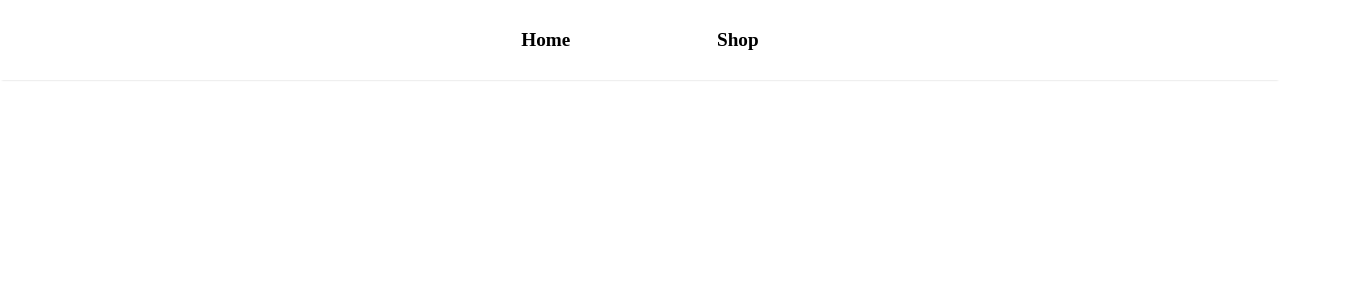
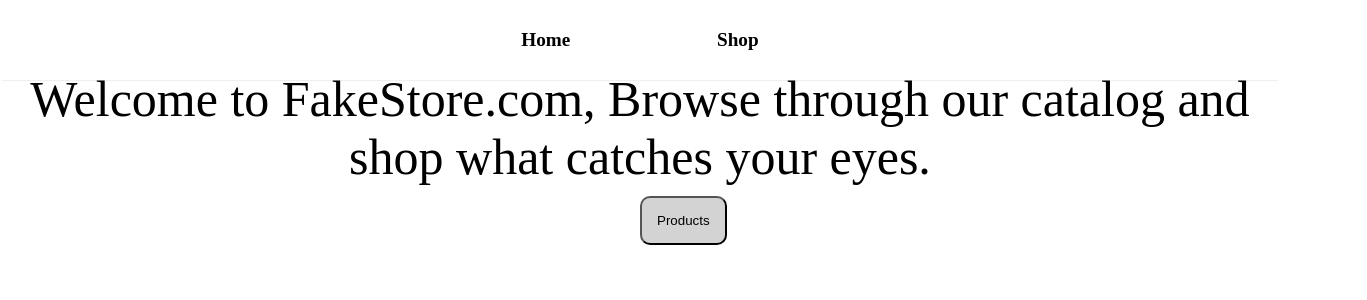
Before and after one commit to ababuu/SHOPPING_CART_react, a React (Create React App) app: page / in a window 1280 px wide. Shown: the top 300 px of the page, 1367 px wide, since content can reach past the window. Built offline with nearby package versions, Linux system fonts and the light colour scheme.

Commit message:
routing fixed

```diff
--- a/src/App.js
+++ b/src/App.js
@@ -9,7 +9,7 @@
     <BrowserRouter>
       <Routes>
         <Route exact path='/' element={<Home />}/>
-        <Route exact path='/shop' element={<Shop/>}/>
+        <Route exact path='/products' element={<Shop/>}/>
       </Routes>
     </BrowserRouter>
   );
--- a/src/Home.js
+++ b/src/Home.js
@@ -1,13 +1,21 @@
 import Nav from "./Nav";
 import Cards from "./Cards";
 import { useEffect,useState } from 'react';
-
+import { Navigate } from 'react-router-dom';
 
 function Home() {
+    const [show, setshow] = useState(false);
+    const handleClick=()=>{
+        setshow(true);
+    }
 
     return (
         <div className="home">
             <Nav/>
+            {!show && <div>
+                <h1 style={{padding:'10px', fontSize:'50px'}}>Welcome to FakeStore.com, Browse through our catalog and shop what catches your eyes.</h1>
+                    <button onClick={handleClick} style={{padding:'15px',cursor:'pointer', display:'inline-block', marginLeft:'50%', borderRadius:'10px', marginRight:'50%' ,background:'lightGray'}}>Products</button></div>}
+            {show && <Navigate to='/products'/>}
 
         </div>
     );
--- a/src/Nav.js
+++ b/src/Nav.js
@@ -7,7 +7,7 @@
                 <NavLink className='nav_link' to='/'>
                     <li>Home</li>
                 </NavLink>
-                <NavLink className='nav_link' to='/shop'>
+                <NavLink className='nav_link' to='/products'>
                     <li>Shop</li>
                 </NavLink>
             </ul>
```
